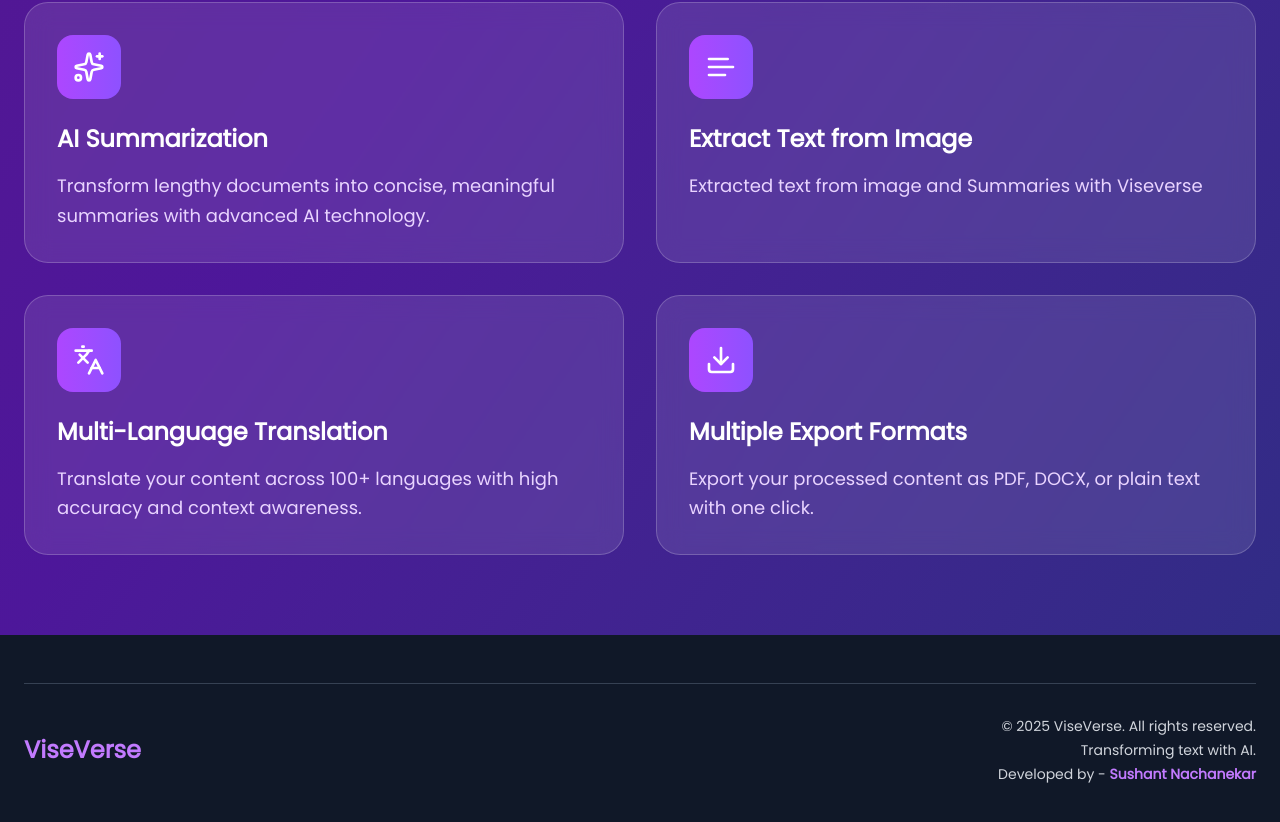
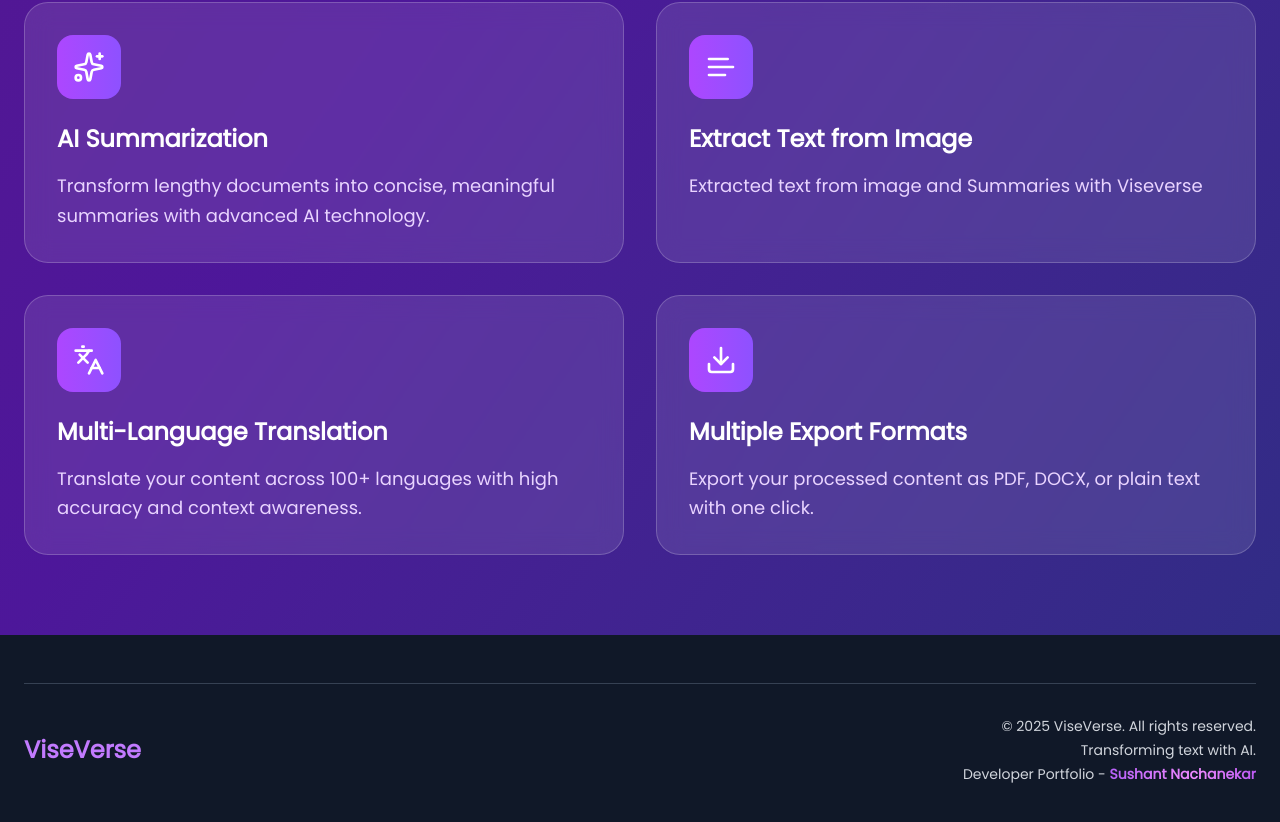
Before and after one commit to DevSushant03/ViseVerse, a React (Vite) app in the folder client/: page / in a window 1280 px wide. Shown: the part 2213-3035 px from the top of the page. Built offline with nearby package versions, Linux system fonts and the light colour scheme.

Commit message:
inor change in footer

```diff
--- a/client/src/App.css
+++ b/client/src/App.css
@@ -272,3 +272,28 @@ border:2px solid black
 .upload-label:active {
   box-shadow: inset 0 2px 4px rgba(0, 0, 0, 0.15);
 }
+
+.shining-text {
+  background: linear-gradient(
+    90deg,
+    #a855f7,
+    #ef8aff,
+    #9333ea,
+    #dab9fc,
+    #a855f7
+  );
+  background-size: 300% auto;
+  -webkit-background-clip: text;
+  -webkit-text-fill-color: transparent;
+  animation: shine 3s linear infinite;
+  font-weight: 600;
+}
+
+@keyframes shine {
+  0% {
+    background-position: 0% center;
+  }
+  100% {
+    background-position: 300% center;
+  }
+}
--- a/client/src/components/Footer.jsx
+++ b/client/src/components/Footer.jsx
@@ -1,14 +1,15 @@
-import React from 'react';
+import React from "react";
 
 export default function Footer() {
   return (
     <footer className="relative z-10 bg-gray-900 text-white">
       <div className="max-w-7xl mx-auto px-6 py-12">
         <div className="border-t border-gray-700 pt-8 flex flex-col md:flex-row justify-between items-center">
-
           {/* Logo / Name */}
           <div className="flex items-center space-x-3 mb-6 md:mb-0">
-            <span className="text-2xl font-extrabold text-purple-400">ViseVerse</span>
+            <span className="text-2xl font-extrabold text-purple-400">
+              ViseVerse
+            </span>
           </div>
 
           {/* Copyright & Info */}
@@ -18,11 +19,11 @@ export default function Footer() {
             </p>
             <p className="mt-1">Transforming text with AI.</p>
             <p className="mt-1">
-              Developed by -{' '}
+              Developer Portfolio -{" "}
               <a
                 href="https://devsushant03.netlify.app"
                 title="View Developer Portfolio"
-                className="font-semibold text-purple-400 hover:text-purple-300 hover:underline"
+                className="shining-text hover:underline"
               >
                 Sushant Nachanekar
               </a>
```
Also changed, not shown: client/vite.config.js (+5 -5 lines).
